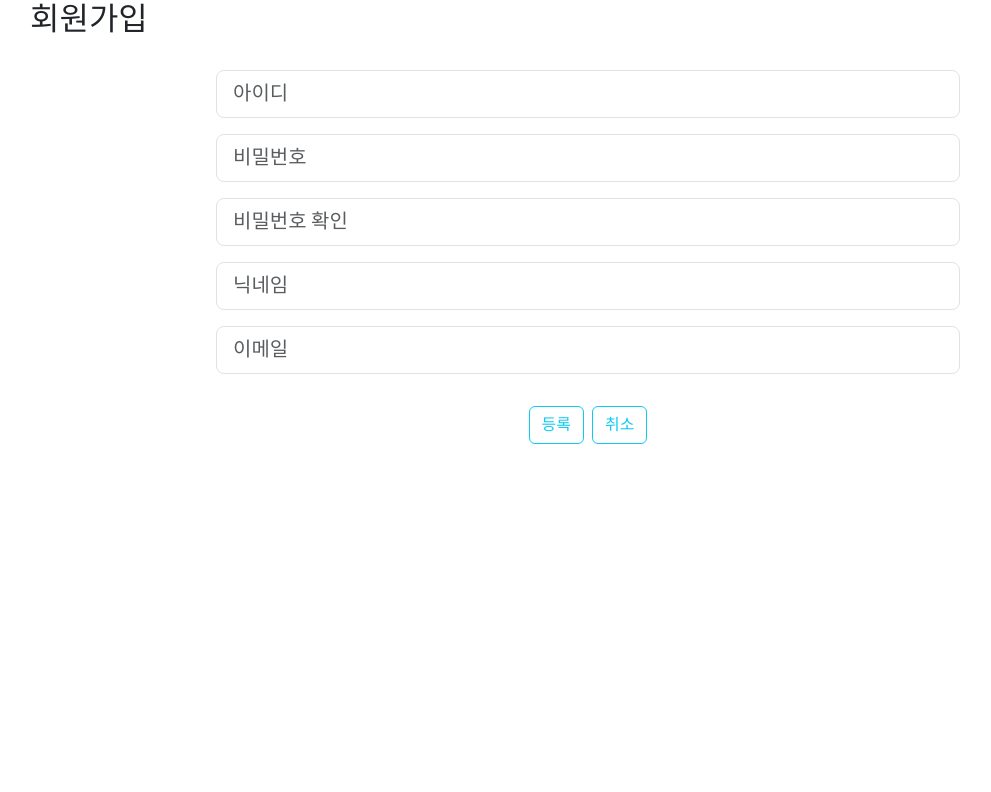
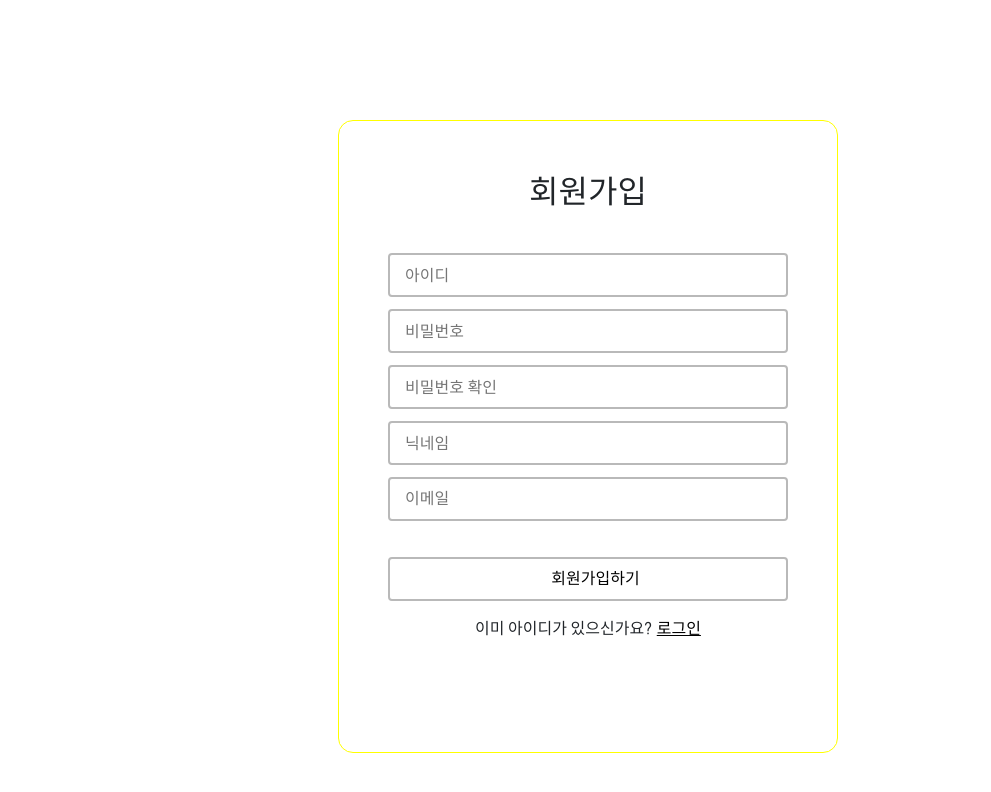
Before and after one commit to hyobin96/1rd-web-project-acorn, a Vue app in the folder front/vue-project/: page /regist in a window 1280 px wide. Shown: the top 792 px of the page, without its empty margins (52-1043 px from the left). Built offline with nearby package versions, Linux system fonts and the light colour scheme.

Commit message:
자잘한 거 추가

```diff
--- a/front/vue-project/src/components/AuthLoginForm.vue
+++ b/front/vue-project/src/components/AuthLoginForm.vue
@@ -57,13 +57,13 @@ const router = useRouter()
     /* 세로 중앙 정렬 */
     align-items: center;
     /* 가로 중앙 정렬 */
-    background: #fcfdd0;
     border-radius: 15px;
 }
 
 .login-container {
     /* margin-top: ; */
     margin-bottom: 34px;
+    /* border: 1px solid tan; */
 }
 
 /* 로고 크기 */
--- a/front/vue-project/src/components/AuthResigtForm.vue
+++ b/front/vue-project/src/components/AuthResigtForm.vue
@@ -1,33 +1,33 @@
 <template>
-    <div class="container">
-        <h2>회원가입</h2>
-        <br>
-        <form @submit.prevent="regist">
-            <div class="d-grid col-8 mx-auto gap-2">
-                <input class="form-control form-control-lg" type="text" placeholder="아이디" v-model="form.username"
-                    @blur="handlerUsername" />
+    <div class="signup-container">
+        <div class="title">
+            <h2>회원가입</h2>
+        </div>
+        <form @submit.prevent="regist" class="form-container">
+            <div class="content">
+                <input type="text" placeholder="아이디" v-model="form.username" @blur="handlerUsername" class="id" />
                 <span>{{ errors.username }}</span>
 
-                <input class="form-control form-control-lg" type="password" placeholder="비밀번호" v-model="form.password"
-                    @blur="handlerPassword" />
+                <input type="password" placeholder="비밀번호" v-model="form.password" @blur="handlerPassword" class="pw" />
                 <span>{{ errors.password }}</span>
 
-                <input class="form-control form-control-lg" type="password" placeholder="비밀번호 확인"
-                    v-model="form.confirmPassword" @blur="handlerConfirmPassword" />
+                <input type="password" placeholder="비밀번호 확인" v-model="form.confirmPassword"
+                    @blur="handlerConfirmPassword" class="check-pw" />
                 <span>{{ errors.confirmPassword }}</span>
 
-                <input class="form-control form-control-lg" type="text" placeholder="닉네임" v-model="form.nickname"
-                    @blur="handlerNickname()" />
+                <input type="text" placeholder="닉네임" v-model="form.nickname" @blur="handlerNickname()"
+                    class="nickname" />
                 <span>{{ errors.nickname }}</span>
 
-                <input class="form-control form-control-lg" type="email" placeholder="이메일" v-model="form.email"
-                    @blur="handlerEmail()" />
+                <input type="email" placeholder="이메일" v-model="form.email" @blur="handlerEmail()" class="email" />
                 <span>{{ errors.email }}</span>
             </div>
             <br>
-            <div class="d-flex justify-content-center gap-2">
-                <button type="submit" class="btn btn-outline-info">등록</button>
-                <button type="reset" @click="router.push({ name: 'login' })" class="btn btn-outline-info">취소</button>
+            <div class="butttons">
+                <div class="signup"><button type="submit">회원가입하기</button></div>
+                <div class="check-has-id"><span>이미 아이디가 있으신가요?</span>
+                    <button type="reset" @click="router.push({ name: 'login' })">로그인</button>
+                </div>
             </div>
         </form>
 
@@ -114,7 +114,7 @@ const regist = async () => {
     }
     const { confirmPassword, ...payload } = form
     await axios.post(
-        'users',form,
+        'users', form,
     ).then(response => {
         alert('회원가입 성공!')
     }).catch(err => {
@@ -125,4 +125,77 @@ const regist = async () => {
 }
 </script>
 
-<style scoped></style>
+<style scoped>
+.signup-container {
+    width: 500px;
+    margin: 120px auto;
+    height: 632.75px;
+    border: 1px solid yellow;
+    border-radius: 15px;
+}
+
+.title {
+    padding-top: 52px;
+    padding-bottom: 34px;
+    /* border: 1px solid violet; */
+    text-align: center;
+}
+
+.content {
+    display: flex;
+    flex-direction: column;
+    justify-content: center;
+    align-items: center;
+}
+
+.content span {
+    color: rgb(138, 138, 138);
+    font-size: 14px;
+    margin-top: -8px;
+    margin-bottom: 4px;
+}
+
+.content>input {
+    width: 400px;
+    margin-bottom: 16px;
+    height: 43.9px;
+    border-radius: 4px;
+    padding-left: 15px;
+    border: 2px solid #b9b9b9;
+}
+
+.butttons{
+    display: flex;
+    flex-direction: column;
+    justify-content: center;
+    align-items: center;
+}
+
+/* 버튼 속성 초기화 */
+button {
+    border: none;
+    padding: 0;
+    margin: 0;
+    background: none;
+    cursor: pointer;
+}
+
+.signup>button {
+    width: 400px;
+    height: 43.9px;
+    border-radius: 4px;
+    margin-bottom: 16px;
+    padding-left: 15px;
+    border: 2px solid #b9b9b9;
+}
+
+.check-has-id > span{
+    /* border: 1px solid firebrick; */
+    margin-right: 5px;
+}
+
+.check-has-id > button{
+    text-decoration: underline;
+}
+
+</style>
--- a/front/vue-project/src/components/CreatePlaylistName.vue
+++ b/front/vue-project/src/components/CreatePlaylistName.vue
@@ -3,7 +3,7 @@
     <input
       v-model="playlistStore.title"
       type="text"
-      placeholder="플레이리스트 이름"
+      placeholder="플레이리스트 이름을 입력해주세요"
       class="input-box"
     />
   </div>
--- a/front/vue-project/src/components/CreatePlaylistURL.vue
+++ b/front/vue-project/src/components/CreatePlaylistURL.vue
@@ -1,19 +1,33 @@
 <template>
   <div>
     <div class="input-row">
-      <input v-model="playlistStore.link" type="url" placeholder="링크를 붙여넣어주세요" class="input-box" />
+      <input v-model="playlistStore.link" type="url" placeholder="링크를 붙여 넣어주세요" class="input-box" />
     </div>
-    <button class="input-btn" @click="playlistStore.savePlaylist">저장</button>
+    <p v-if="errorMessage" style="color: red;">{{ errorMessage }}</p>
+    <button class="input-btn" @click="logLink">저장</button>
   </div>
 </template>
 
 <script setup>
+import {ref} from 'vue';
 import { usePlaylistStores } from '@/stores/playlist';
 
 const playlistStore = usePlaylistStores()
+const errorMessage = ref('')
 
 function logLink() {
   console.log('링크:', playlistStore.link);
+  const link = playlistStore.link;
+
+  //플레이리스트 링크인지 유효성 검사 추가
+  const isPlaylist = link.includes("list=")
+
+  if(!isPlaylist){
+    errorMessage.value = "유효한 플레이리스트 링크를 입력해주세요. ";
+    return;
+  }
+
+  errorMessage.value = '';
   playlistStore.savePlaylist()
 }
 
--- a/front/vue-project/src/components/Sidebar.vue
+++ b/front/vue-project/src/components/Sidebar.vue
@@ -10,7 +10,7 @@
                         height="18">
                         <path
                             d="M256 80c0-17.7-14.3-32-32-32s-32 14.3-32 32l0 144L48 224c-17.7 0-32 14.3-32 32s14.3 32 32 32l144 0 0 144c0 17.7 14.3 32 32 32s32-14.3 32-32l0-144 144 0c17.7 0 32-14.3 32-32s-14.3-32-32-32l-144 0 0-144z" />
-                    </svg><span @click="showModal = true">플레이리스트 만들기</span>
+                    </svg><span @click="showModal = true" style="cursor: pointer;">플레이리스트 만들기</span>
                     <ModalView v-if="showModal" @close="showModal = false">
                         <CreatePlaylistView />
                     </ModalView>
@@ -28,7 +28,7 @@
                         <path
                             d="M190.5 68.8L225.3 128l-1.3 0-72 0c-22.1 0-40-17.9-40-40s17.9-40 40-40l2.2 0c14.9 0 28.8 7.9 36.3 20.8zM64 88c0 14.4 3.5 28 9.6 40L32 128c-17.7 0-32 14.3-32 32l0 64c0 17.7 14.3 32 32 32l448 0c17.7 0 32-14.3 32-32l0-64c0-17.7-14.3-32-32-32l-41.6 0c6.1-12 9.6-25.6 9.6-40c0-48.6-39.4-88-88-88l-2.2 0c-31.9 0-61.5 16.9-77.7 44.4L256 85.5l-24.1-41C215.7 16.9 186.1 0 154.2 0L152 0C103.4 0 64 39.4 64 88zm336 0c0 22.1-17.9 40-40 40l-72 0-1.3 0 34.8-59.2C329.1 55.9 342.9 48 357.8 48l2.2 0c22.1 0 40 17.9 40 40zM32 288l0 176c0 26.5 21.5 48 48 48l144 0 0-224L32 288zM288 512l144 0c26.5 0 48-21.5 48-48l0-176-192 0 0 224z" />
                     </svg>
-                    <span>이벤트</span>
+                    <span @click="router.push('/events')" style="cursor: pointer;">이벤트</span>
                 </div>
                 <!-- <div class="challenge-age"><svg xmlns="http://www.w3.org/2000/svg" viewBox="0 0 640 512" width="16"
                         height="16">
@@ -39,17 +39,18 @@
                 </div> -->
             </div>
             <div class="user-menu">
-                <div class="mypage" @click="router.push({ name: 'mypage' })">
+                <div class="mypage">
                     <svg xmlns="http://www.w3.org/2000/svg" viewBox="0 0 512 512" width="18" height="18">
                         <path
                             d="M495.9 166.6c3.2 8.7 .5 18.4-6.4 24.6l-43.3 39.4c1.1 8.3 1.7 16.8 1.7 25.4s-.6 17.1-1.7 25.4l43.3 39.4c6.9 6.2 9.6 15.9 6.4 24.6c-4.4 11.9-9.7 23.3-15.8 34.3l-4.7 8.1c-6.6 11-14 21.4-22.1 31.2c-5.9 7.2-15.7 9.6-24.5 6.8l-55.7-17.7c-13.4 10.3-28.2 18.9-44 25.4l-12.5 57.1c-2 9.1-9 16.3-18.2 17.8c-13.8 2.3-28 3.5-42.5 3.5s-28.7-1.2-42.5-3.5c-9.2-1.5-16.2-8.7-18.2-17.8l-12.5-57.1c-15.8-6.5-30.6-15.1-44-25.4L83.1 425.9c-8.8 2.8-18.6 .3-24.5-6.8c-8.1-9.8-15.5-20.2-22.1-31.2l-4.7-8.1c-6.1-11-11.4-22.4-15.8-34.3c-3.2-8.7-.5-18.4 6.4-24.6l43.3-39.4C64.6 273.1 64 264.6 64 256s.6-17.1 1.7-25.4L22.4 191.2c-6.9-6.2-9.6-15.9-6.4-24.6c4.4-11.9 9.7-23.3 15.8-34.3l4.7-8.1c6.6-11 14-21.4 22.1-31.2c5.9-7.2 15.7-9.6 24.5-6.8l55.7 17.7c13.4-10.3 28.2-18.9 44-25.4l12.5-57.1c2-9.1 9-16.3 18.2-17.8C227.3 1.2 241.5 0 256 0s28.7 1.2 42.5 3.5c9.2 1.5 16.2 8.7 18.2 17.8l12.5 57.1c15.8 6.5 30.6 15.1 44 25.4l55.7-17.7c8.8-2.8 18.6-.3 24.5 6.8c8.1 9.8 15.5 20.2 22.1 31.2l4.7 8.1c6.1 11 11.4 22.4 15.8 34.3zM256 336a80 80 0 1 0 0-160 80 80 0 1 0 0 160z" />
-                    </svg><span>마이페이지</span>
+                    </svg>
+                    <span @click="router.push('/mypage')" style="cursor: pointer;">마이페이지</span>
                 </div>
                 <div class="logout"><svg xmlns="http://www.w3.org/2000/svg" viewBox="0 0 512 512" width="18"
                         height="18">
                         <path
                             d="M502.6 278.6c12.5-12.5 12.5-32.8 0-45.3l-128-128c-12.5-12.5-32.8-12.5-45.3 0s-12.5 32.8 0 45.3L402.7 224 192 224c-17.7 0-32 14.3-32 32s14.3 32 32 32l210.7 0-73.4 73.4c-12.5 12.5-12.5 32.8 0 45.3s32.8 12.5 45.3 0l128-128zM160 96c17.7 0 32-14.3 32-32s-14.3-32-32-32L96 32C43 32 0 75 0 128L0 384c0 53 43 96 96 96l64 0c17.7 0 32-14.3 32-32s-14.3-32-32-32l-64 0c-17.7 0-32-14.3-32-32l0-256c0-17.7 14.3-32 32-32l64 0z" />
-                    </svg><span @click="store.logout">로그아웃</span></div>
+                    </svg><span @click="store.logout" style="cursor: pointer;">로그아웃</span></div>
             </div>
         </div>
     </nav>
@@ -65,6 +66,7 @@ import CreatePlaylistView from '@/views/CreatePlaylistView.vue';
 const store = useUserStores()
 const router = useRouter()
 const showModal = ref(false)
+
 </script>
 
 <style scoped>
--- a/front/vue-project/src/stores/user.js
+++ b/front/vue-project/src/stores/user.js
@@ -14,7 +14,7 @@ export const useUserStores = defineStore('user-stores', () => {
     const role = ref('')
     const profileImage = ref(defaultProfile)
 
-    // 로그인 과정정
+    // 로그인 과정
     const login = async (password) => {
         let message = ''
         try {
@@ -35,6 +35,7 @@ export const useUserStores = defineStore('user-stores', () => {
             nickname.value = data.nickname
             email.value = data.email
             role.value = data.role
+
             profileImage.value = url + data.profileImage
             message = ''
             router.push({ name: 'sidebar' })
```
